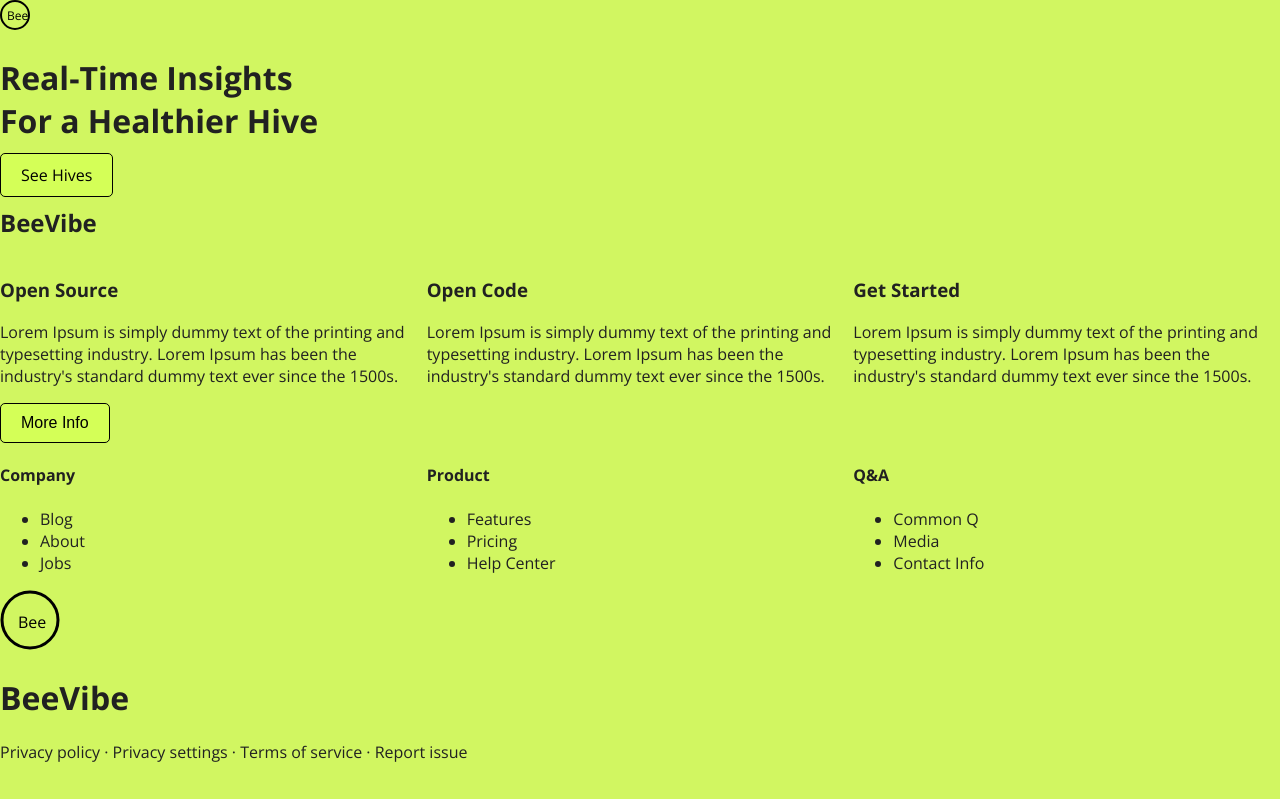
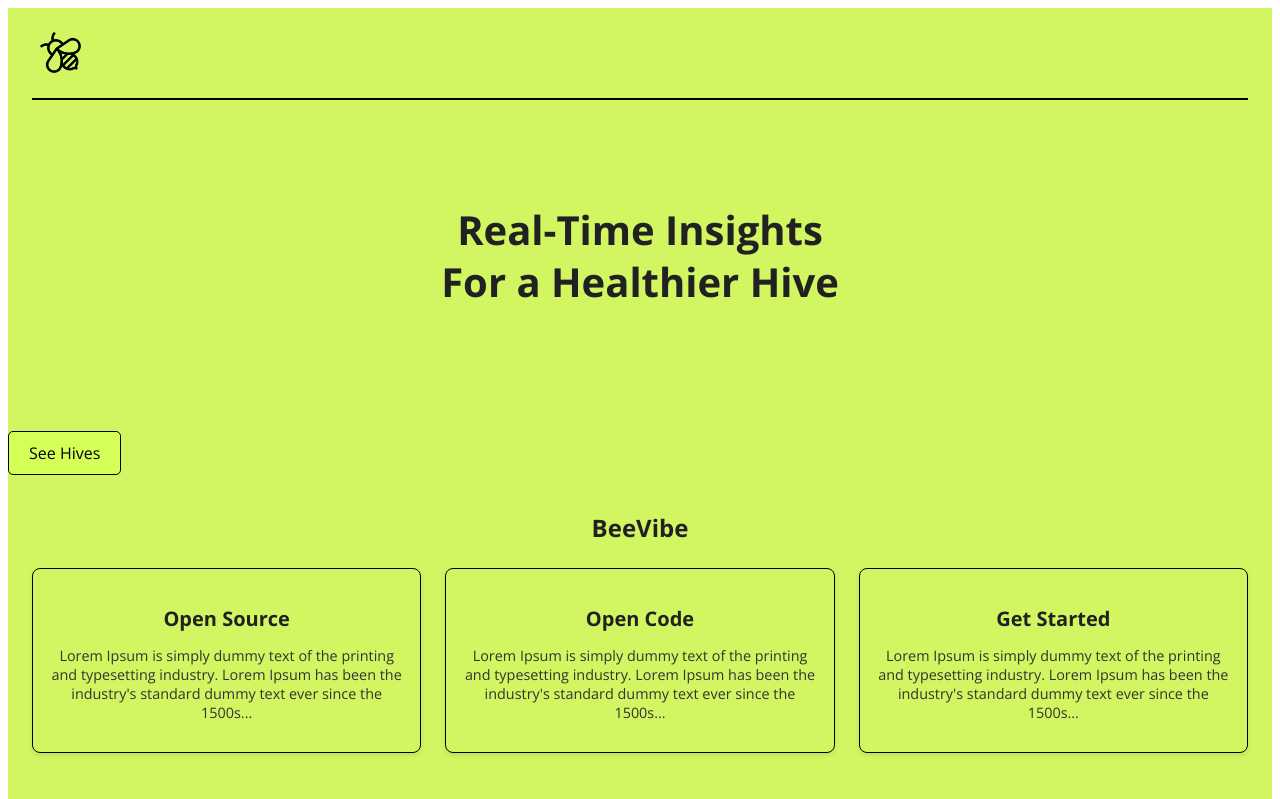
Before and after one commit to stephennickalls/beevibe-th, a Nuxt app: page / in a window 1280 px wide. Shown: the top 799 px of the page. Built offline with nearby package versions, Linux system fonts and the light colour scheme.

Commit message:
removed Tailwind CSS

```diff
--- /dev/null
+++ b/components/Card.vue
@@ -0,0 +1,40 @@
+<template>
+  <div class="card">
+    <h3>{{ title }}</h3>
+    <p>{{ description }}</p>
+  </div>
+</template>
+
+<script setup>
+defineProps({
+  title: String,
+  description: String
+})
+</script>
+
+<style scoped>
+.card {
+
+  border: 1px solid black;
+  border-radius: 8px;
+  padding: 1rem;
+  text-align: center;
+  box-shadow: 0 2px 4px rgba(0, 0, 0, 0.1);
+  transition: box-shadow 0.3s ease;
+}
+
+.card:hover {
+  box-shadow: 0 4px 8px rgba(0, 0, 0, 0.2);
+}
+
+.card h3 {
+  font-size: 1.25rem;
+  font-weight: bold;
+  margin-bottom: 0.5rem;
+}
+
+.card p {
+  font-size: 0.9rem;
+  color: #333;
+}
+</style>
--- a/pages/index.vue
+++ b/pages/index.vue
@@ -1,142 +1,134 @@
 <template>
-  <div class="min-h-screen bg-custom-green font-sans text-custom-gray">
+  <div class="page-container">
+    <!-- Header -->
+    <header class="main-header">
+      <img src="/images/bee hollow.png" alt="Bee Icon" class="bee-icon" />
+      <!-- nav goes here -->
+    </header>
 
     <!-- Hero Section -->
-    <div class="text-center py-20 px-6">
-      <div class="flex justify-start items-center px-6">
-        <!-- Bee Icon -->
-        <svg width="30" height="30" viewBox="0 0 30 30" fill="none">
-          <circle cx="15" cy="15" r="14" stroke="black" stroke-width="2"/>
-          <text x="7" y="20" font-size="12" fill="black">Bee</text>
-        </svg>
-      </div>
-
-      <!-- Short black line under Bee logo -->
-      <div class="flex px-6 mt-2">
-        <div class="h-1 w-16 bg-black rounded-full"></div>
-      </div>
-
-
-      <h1 class="text-4xl font-bold leading-tight mt-6">
+    <div class="hero-section">
+      <h1 class="hero-title">
         Real-Time Insights<br />For a Healthier Hive
       </h1>
-      <NuxtLink to="/dashboard" class="see-hives-btn mt-4 inline-block">See Hives</NuxtLink>
     </div>
 
+    <NuxtLink to="/dashboard" class="see-hives-btn">See Hives</NuxtLink>
+
     <!-- Features Section -->
-    <div class="text-center px-6">
-      <h2 class="text-2xl font-bold mb-6">BeeVibe</h2>
-      <div class="grid grid-cols-1 md:grid-cols-3 gap-6 mb-8">
-        <!-- Card 1 -->
-        <div class="bg-[#d4ff57] border border-black rounded-md p-6 text-left">
-          <h3 class="font-bold text-lg mb-2">Open Source</h3>
-          <p class="text-sm">
-            Lorem Ipsum is simply dummy text of the printing and typesetting industry.
-            Lorem Ipsum has been the industry's standard dummy text ever since the 1500s.
-          </p>
-        </div>
-        <!-- Card 2 -->
-        <div class="bg-[#d4ff57] border border-black rounded-md p-6 text-left">
-          <h3 class="font-bold text-lg mb-2">Open Code</h3>
-          <p class="text-sm">
-            Lorem Ipsum is simply dummy text of the printing and typesetting industry.
-            Lorem Ipsum has been the industry's standard dummy text ever since the 1500s.
-          </p>
-        </div>
-        <!-- Card 3 -->
-        <div class="bg-[#d4ff57] border border-black rounded-md p-6 text-left">
-          <h3 class="font-bold text-lg mb-2">Get Started</h3>
-          <p class="text-sm">
-            Lorem Ipsum is simply dummy text of the printing and typesetting industry.
-            Lorem Ipsum has been the industry's standard dummy text ever since the 1500s.
-          </p>
-        </div>
+    <div class="features-section">
+      <h2 class="features-heading">BeeVibe</h2>
+      <div class="card-grid">
+        <Card
+          title="Open Source"
+          description="Lorem Ipsum is simply dummy text of the printing and typesetting industry. Lorem Ipsum has been the industry's standard dummy text ever since the 1500s..."
+        />
+        <Card
+          title="Open Code"
+          description="Lorem Ipsum is simply dummy text of the printing and typesetting industry. Lorem Ipsum has been the industry's standard dummy text ever since the 1500s..."
+        />
+        <Card
+          title="Get Started"
+          description="Lorem Ipsum is simply dummy text of the printing and typesetting industry. Lorem Ipsum has been the industry's standard dummy text ever since the 1500s..."
+        />
       </div>
-      <button class="see-hives-btn mb-12">More Info</button>
+      <button class="see-hives-btn more-info">More Info</button>
     </div>
 
-
-
     <!-- Footer -->
-    <footer class="text-center border-t border-black pt-6 px-6">
-      <div class="grid md:grid-cols-3 gap-6 mb-6">
+    <footer class="footer">
+      <div class="footer-columns">
         <div>
-          <h4 class="font-bold">Company</h4>
-          <ul class="text-sm mt-2">
+          <h4 class="footer-heading">Company</h4>
+          <ul class="footer-links">
             <li>Blog</li>
             <li>About</li>
             <li>Jobs</li>
           </ul>
         </div>
         <div>
-          <h4 class="font-bold">Product</h4>
-          <ul class="text-sm mt-2">
+          <h4 class="footer-heading">Product</h4>
+          <ul class="footer-links">
             <li>Features</li>
             <li>Pricing</li>
             <li>Help Center</li>
           </ul>
         </div>
         <div>
-          <h4 class="font-bold">Q&A</h4>
-          <ul class="text-sm mt-2">
+          <h4 class="footer-heading">Q&A</h4>
+          <ul class="footer-links">
             <li>Common Q</li>
             <li>Media</li>
             <li>Contact Info</li>
           </ul>
         </div>
       </div>
-      <!-- BeeVibe Logo Bottom -->
-      <div class="py-6">
+      <div class="footer-logo">
         <svg width="60" height="60" viewBox="0 0 60 60" fill="none">
           <circle cx="30" cy="30" r="28" stroke="black" stroke-width="3"/>
           <text x="18" y="38" font-size="16" fill="black">Bee</text>
         </svg>
-        <h1 class="text-4xl font-bold mt-2">BeeVibe</h1>
+        <h1 class="footer-brand">BeeVibe</h1>
       </div>
-      <div class="text-xs text-center pb-4">
+      <div class="footer-bottom">
         <p>Privacy policy · Privacy settings · Terms of service · Report issue</p>
       </div>
     </footer>
-
   </div>
 </template>
 
 <script setup>
+import Card from '@/components/Card.vue'
 </script>
 
-<style>
+<style scoped>
 @import url("https://fonts.googleapis.com/css2?family=Open+Sans:wght@300;400;600;700&display=swap");
 
-/* Custom background color */
-.bg-custom-green {
+.page-container {
+  min-height: 100vh;
   background-color: #d1f661;
-}
-
-/* Text color */
-.text-custom-gray {
+  font-family: "Open Sans", sans-serif;
   color: #212121;
 }
 
-/* Apply Open Sans font */
-.font-sans {
-  font-family: "Open Sans", sans-serif;
+/* Header */
+.main-header {
+  display: flex;
+  align-items: center;
+  padding: 1rem 1.5rem;
+  position: relative;
 }
 
-/* Grid layout for cards and footer */
-.grid {
-  display: grid;
-  grid-template-columns: repeat(auto-fit, minmax(250px, 1fr));
+.main-header::after {
+  content: '';
+  position: absolute;
+  bottom: 0;
+  left: 1.5rem;
+  right: 1.5rem;
+  height: 2px;
+  background-color: black;
 }
 
-/* Global page reset */
-html,
-body {
-  margin: 0;
-  padding: 0;
-  background-color: #d1f661;
+.bee-icon {
+  width: 60px;
+  height: 60px;
+  margin-right: 12px;
 }
 
-/* Button styling */
+/* Hero Section */
+.hero-section {
+  text-align: center;
+  padding: 5rem 1.5rem;
+}
+
+.hero-title {
+  font-size: 2.5rem;
+  font-weight: bold;
+  line-height: 1.3;
+  margin-top: 1.5rem;
+}
+
+/* Button */
 .see-hives-btn {
   background-color: #d4ff57;
   border: 1px solid #000;
@@ -147,9 +139,79 @@ body {
   cursor: pointer;
   border-radius: 5px;
   transition: background-color 0.3s ease;
+  display: inline-block;
+  margin: 1rem auto;
 }
 
 .see-hives-btn:hover {
   background-color: #c4f04e;
 }
+
+.more-info {
+  margin-bottom: 3rem;
+}
+
+/* Features Section */
+.features-section {
+  text-align: center;
+  padding: 0 1.5rem;
+}
+
+.features-heading {
+  font-size: 1.5rem;
+  font-weight: bold;
+  margin-bottom: 1.5rem;
+}
+
+.card-grid {
+  display: grid;
+  grid-template-columns: repeat(auto-fit, minmax(250px, 1fr));
+  gap: 24px;
+  margin-bottom: 2rem;
+}
+
+/* Footer */
+.footer {
+  text-align: center;
+  border-top: 1px solid black;
+  padding: 2rem 1.5rem 1rem;
+}
+
+.footer-columns {
+  display: grid;
+  grid-template-columns: repeat(auto-fit, minmax(150px, 1fr));
+  gap: 24px;
+  margin-bottom: 1.5rem;
+  text-align: left;
+}
+
+.footer-heading {
+  font-weight: bold;
+}
+
+.footer-links {
+  list-style: none;
+  padding: 0;
+  font-size: 0.875rem;
+  margin-top: 0.5rem;
+}
+
+.footer-links li {
+  margin-bottom: 0.25rem;
+}
+
+.footer-logo {
+  padding: 1.5rem 0;
+}
+
+.footer-brand {
+  font-size: 2.25rem;
+  font-weight: bold;
+  margin-top: 0.5rem;
+}
+
+.footer-bottom {
+  font-size: 0.75rem;
+  padding-bottom: 1rem;
+}
 </style>
```
Also changed, not shown: public/images/bee hollow.png (added).
